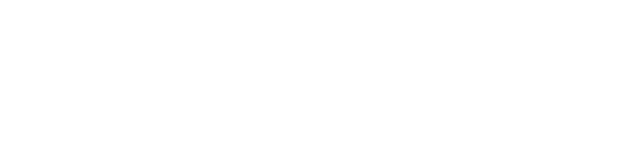
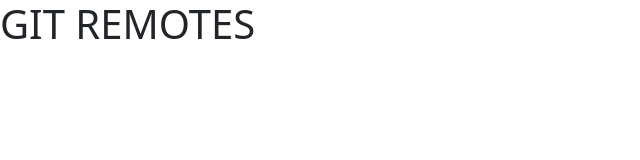
Before and after one commit to Tommaso-Melacarne-compiti-scuola/melacarne_git2, a plain HTML site: page index.html in a window 1280 px wide. Shown: the whole page, without its empty margins (0-640 px from the left). Drawn offline with nearby package versions, Linux system fonts and the light colour scheme.

Commit message:
Add h1 to index.html

```diff
--- a/index.html
+++ b/index.html
@@ -13,6 +13,7 @@
     />
   </head>
   <body>
+    <h1>GIT REMOTES</h1>
 
 
     <script defer src="./js/index.js"></script>
```
